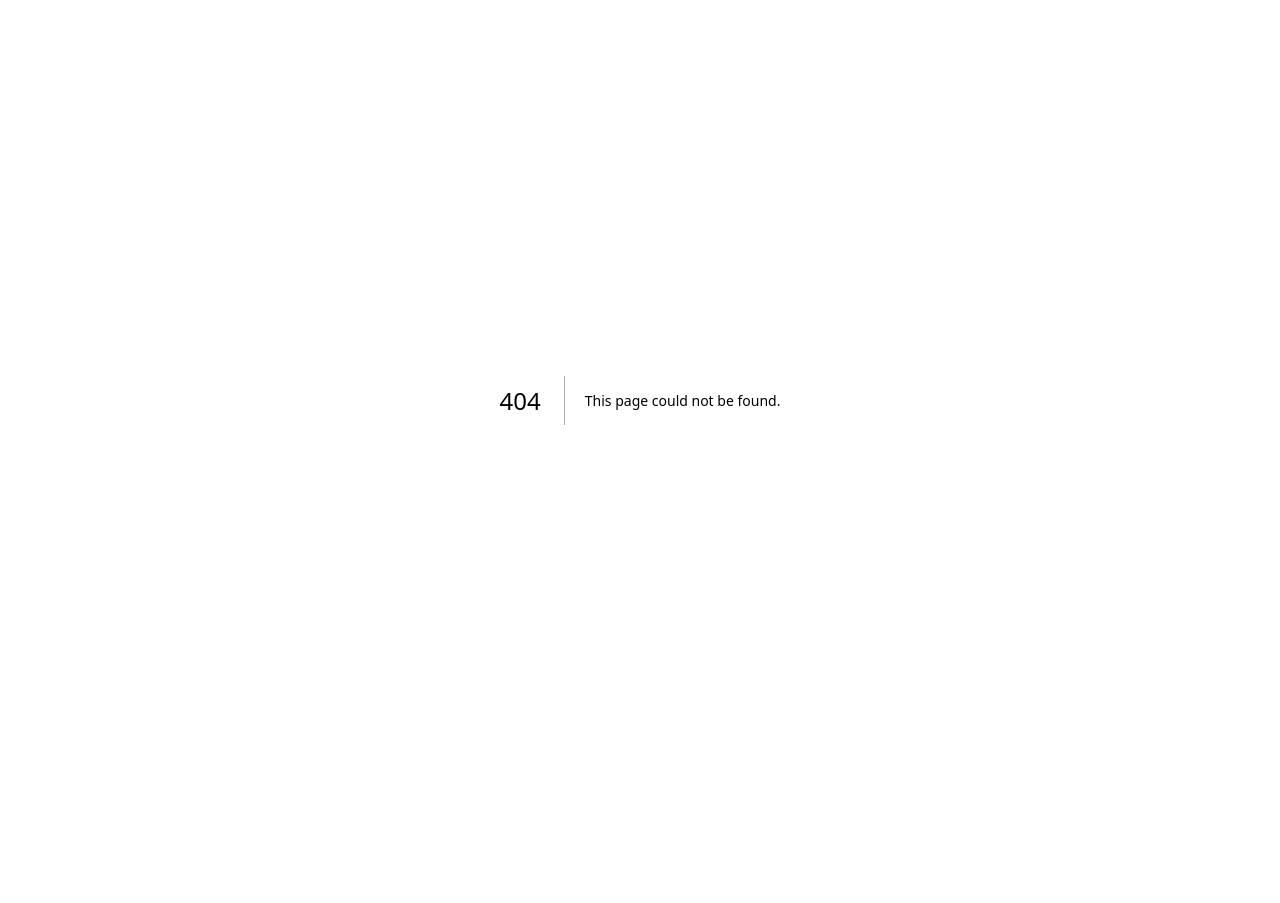
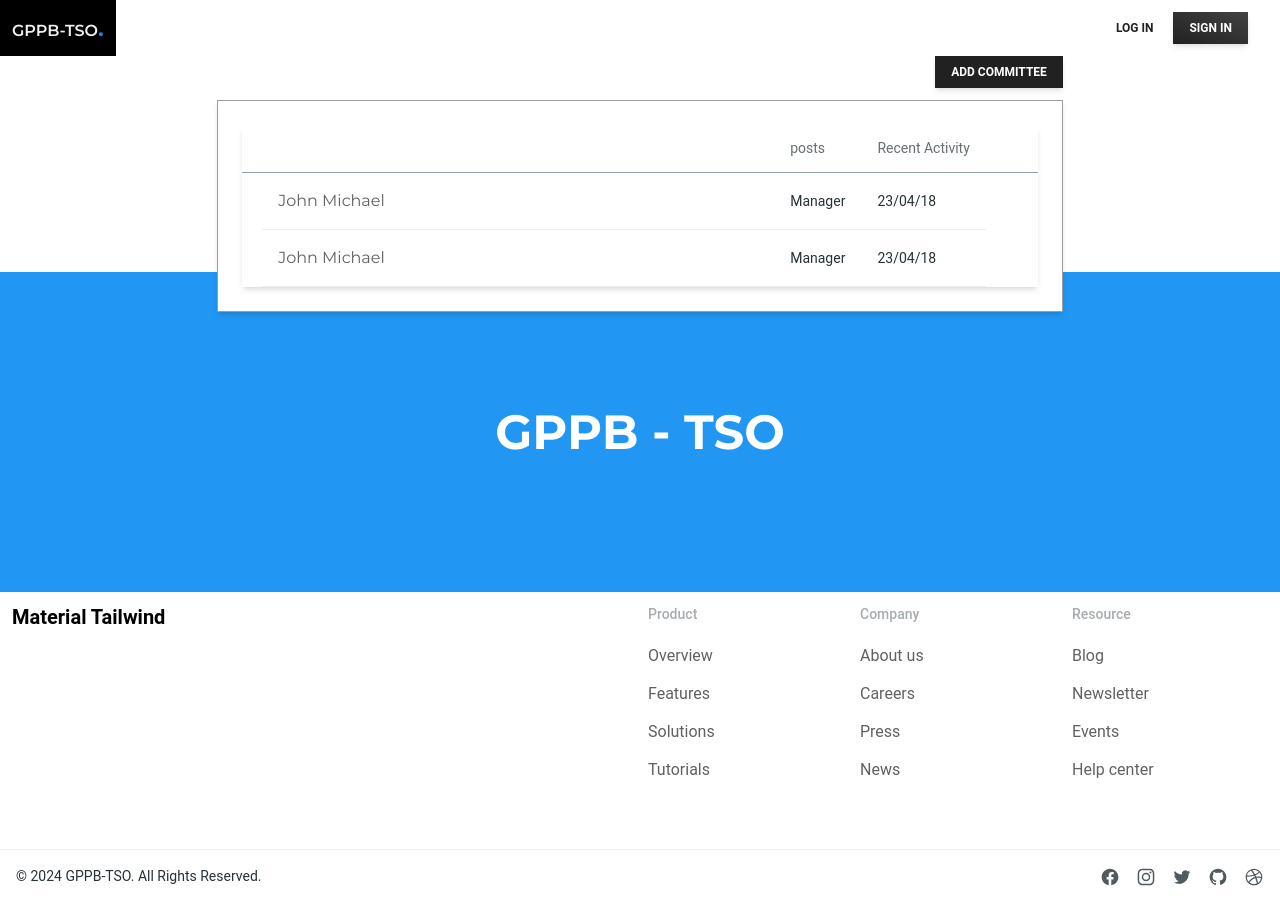
Before and after one commit to gppbtso-ctrl/gppb-microsite-frontend, a Next.js app: page /topics/1 in a window 1280 px wide. Before the commit this address had no page. Before the commit the page ends 800 px from the top, so only its background shows below. Built offline with nearby package versions, Linux system fonts and the light colour scheme; a web font is replaced by a local one.

Commit message:
ongoing topics

```diff
--- /dev/null
+++ b/src/app/(main)/topics/[id]/page.js
@@ -0,0 +1,33 @@
+"use client";
+import { TopicTable } from "@/components/topics/topic.table";
+import { faComment, faEye } from "@fortawesome/free-solid-svg-icons";
+import { FontAwesomeIcon } from "@fortawesome/react-fontawesome";
+import {
+  Button,
+  Card,
+  CardBody,
+  CardFooter,
+  Typography,
+} from "@material-tailwind/react";
+import React from "react";
+
+export default function Topics() {
+  return (
+    <div className=" relative w-full h-full flex flex-col justify-center items-center">
+      <div>
+        <div className="max-w-4xl w-full flex justify-end ">
+          <Button size="sm" className="mb-2 rounded-none">
+            Add Committee
+          </Button>
+        </div>
+        <div className="relative w-full  max-w-4xl  z-40">
+          <Card className="mt-1 w-full rounded-none border border-gray-500 ">
+            <CardBody>
+              <TopicTable />
+            </CardBody>
+          </Card>
+        </div>
+      </div>
+    </div>
+  );
+}
--- a/src/components/navbar.jsx
+++ b/src/components/navbar.jsx
@@ -60,7 +60,7 @@ export const MainNavbar = () => {
     </ul>
   );
   return (
-    <Navbar className="sticky top-0 z-50 h-max max-w-full rounded-none px-4   lg:px-8 lg:pl-0 lg:py-0 shadow-none border-none">
+    <Navbar className="sticky top-0 z-50 h-max max-w-full rounded-none p-0  lg:px-8 lg:pl-0 lg:py-0 shadow-none border-none">
       <div className="flex items-center justify-between text-blue-gray-900 font-montserrat ">
         <div className=" bg-blue-600  h-14 flex items-center justify-center group hover:bg-black transition-all  duration-300 ">
           <Typography
--- /dev/null
+++ b/src/components/topics/topic.table.js
@@ -0,0 +1,69 @@
+import React from "react";
+
+export const TopicTable = () => {
+  return (
+    <div class="relative flex flex-col w-full h-full  text-gray-700 bg-white shadow-md  bg-clip-border px-5">
+      <table class="w-full text-left table-auto min-w-max">
+        <thead>
+          <tr>
+            <th class="p-4 ">
+              <p class="block font-sans text-sm antialiased font-normal leading-none text-blue-gray-900 opacity-70">
+                {" "}
+              </p>
+            </th>
+            <th class="p-4 ">
+              <p class="block font-sans text-sm antialiased font-normal leading-none text-blue-gray-900 opacity-70">
+                posts
+              </p>
+            </th>
+            <th class="p-4 ">
+              <p class="block font-sans text-sm antialiased font-normal leading-none text-blue-gray-900 opacity-70">
+                Recent Activity
+              </p>
+            </th>
+            <th class="p-4 ">
+              <p class="block font-sans text-sm antialiased font-normal leading-none text-blue-gray-900 opacity-70"></p>
+            </th>
+          </tr>
+        </thead>
+        <tbody className="mx-5">
+          <tr>
+            <td colSpan={100}>
+              <div className="absolute left-0 right-0 h-[1px] bg-blue-gray-300"></div>
+            </td>
+          </tr>
+          <tr>
+            <td class="p-4 border-b border-blue-gray-50">
+              <div className="   w-[30rem] max-w-[40rem]">John Michael</div>
+            </td>
+            <td class="p-4 border-b border-blue-gray-50">
+              <p class="block font-sans text-sm antialiased font-normal leading-normal text-blue-gray-900">
+                Manager
+              </p>
+            </td>
+            <td class="p-4 border-b border-blue-gray-50">
+              <p class="block font-sans text-sm antialiased font-normal leading-normal text-blue-gray-900">
+                23/04/18
+              </p>
+            </td>
+          </tr>
+          <tr className="ml-2">
+            <td class="p-4 border-b border-blue-gray-50">
+              <div className="  w-[30rem] max-w-[40rem]">John Michael</div>
+            </td>
+            <td class="p-4 border-b border-blue-gray-50">
+              <p class="block font-sans text-sm antialiased font-normal leading-normal text-blue-gray-900">
+                Manager
+              </p>
+            </td>
+            <td class="p-4 border-b border-blue-gray-50">
+              <p class="block font-sans text-sm antialiased font-normal leading-normal text-blue-gray-900">
+                23/04/18
+              </p>
+            </td>
+          </tr>
+        </tbody>
+      </table>
+    </div>
+  );
+};
```
